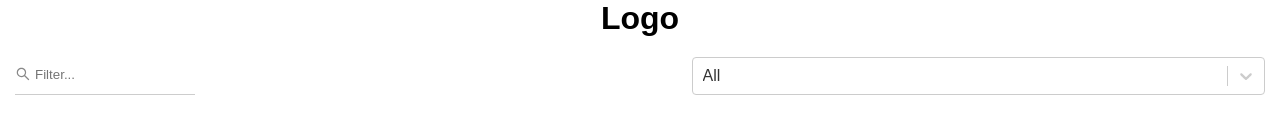
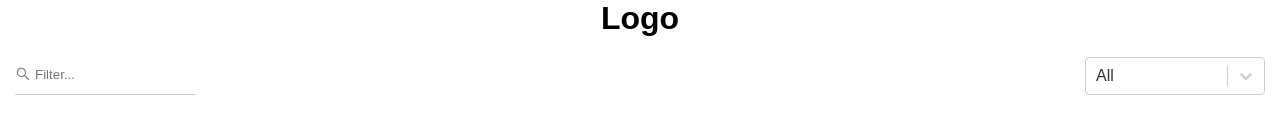
Before and after one commit to raphaelalvarenga/challenge-zoe-zoe, a React (Create React App) app: page / in a window 1280 px wide. Shown: the top 133 px of the page. Built offline with nearby package versions, Linux system fonts and the light colour scheme.

Commit message:
Refactor: fixed select styles

```diff
--- a/src/pages/Assets/style/index.ts
+++ b/src/pages/Assets/style/index.ts
@@ -8,6 +8,7 @@ export const FiltersContainer = styled.div`
     margin: 20px 0 40px 0;
     display: grid;
     grid-template-columns: auto auto;
+    justify-content: space-between;
 `;
 
 export const CardsContainer = styled.div`
--- a/src/shared/components/Select/index.tsx
+++ b/src/shared/components/Select/index.tsx
@@ -15,6 +15,7 @@ const Select: FC<ISelect> = ({ selectValue, setSelectValue }) => {
     };
 
     return (
+        <div style={{ width: "180px" }}>
             <ReactSelect
                 value={selectValue}
                 name="assetType"
@@ -25,6 +26,7 @@ const Select: FC<ISelect> = ({ selectValue, setSelectValue }) => {
                 ]}
                 onChange={handleSelect}
             />
+        </div>
     );
 };
 
--- /dev/null
+++ b/src/shared/components/Select/style/index.ts
@@ -0,0 +1 @@
+import styled from "styled-components";
```
Lines whose indentation alone changed are shown as unchanged.
